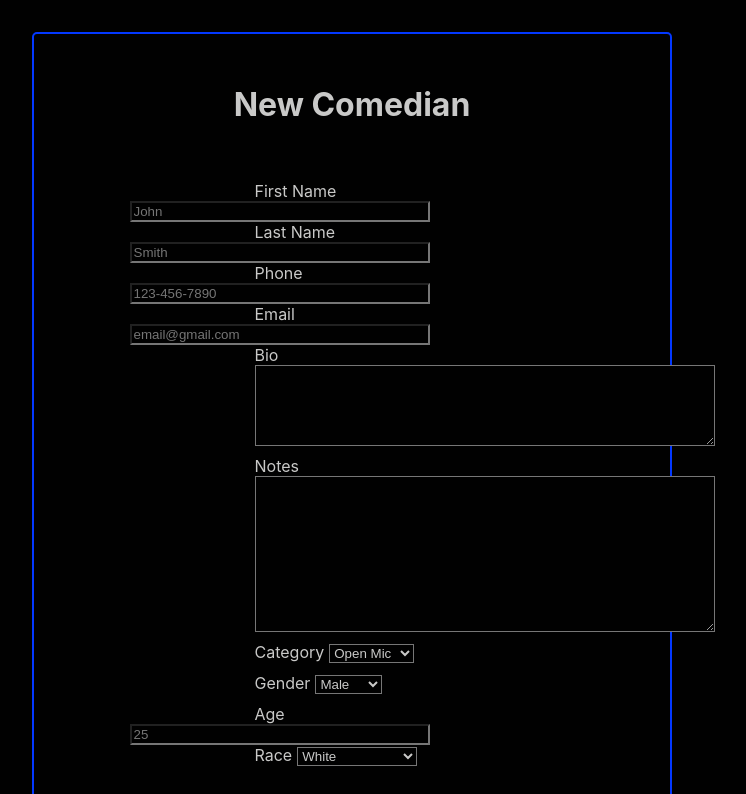
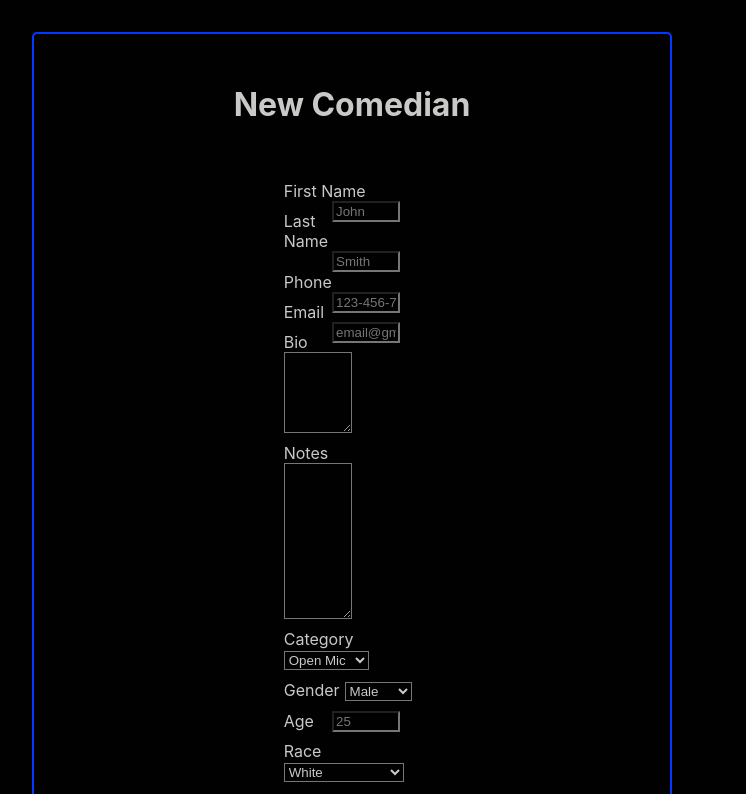
Before and after one commit to klguenth/alameda-comedy-client, a React (Create React App) app: page /addComedian in a window 1280 px wide. Shown: the top 794 px of the page, without its empty margins (288-1034 px from the left). Built offline with nearby package versions, Linux system fonts and the light colour scheme; no server answers.

Commit message:
update styling

```diff
--- a/src/Components/AddComedian/AddComedian.css
+++ b/src/Components/AddComedian/AddComedian.css
@@ -14,6 +14,24 @@ button {
         padding: 30px;
         display: block;
     }
+    .form-section {
+        text-align: left;
+        padding: 5px;
+    }
+
+    .form-section label {
+        padding-right: 5px;
+    }
+
+    .form-section input {
+        float: right;
+        width: 50%;
+    }
+
+    .form-section textarea {
+        display: block;
+        width: 50%;
+    }
 }
 
 @media screen and (min-width: 320px) {
```
